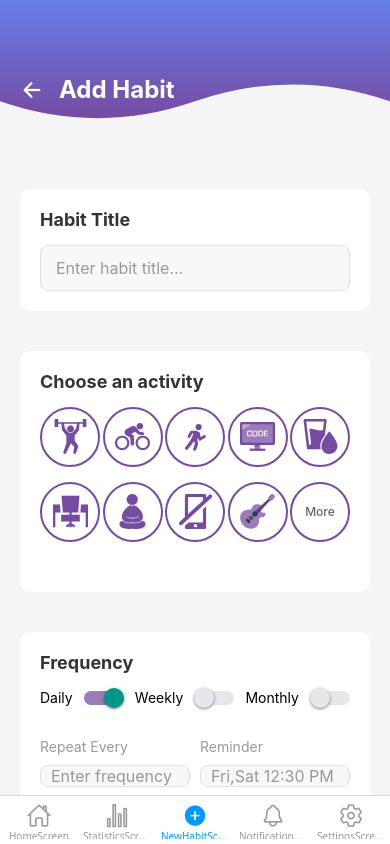
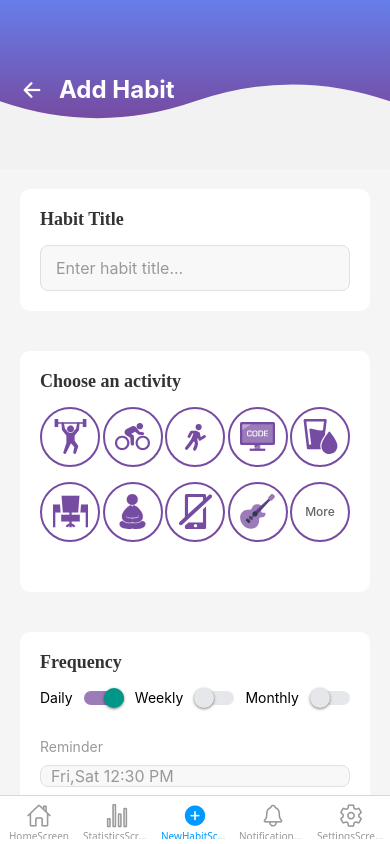
Before and after one commit to AbhishekSharma-97/SuccessStreak, a React Native app: screen /NewHabitScreen in a window 390 px wide. Built offline with nearby package versions, Linux system fonts and the light colour scheme.

Commit message:
feature: frequency changes done for week and daily

```diff
--- a/src/screens/NewHabitScreen.tsx
+++ b/src/screens/NewHabitScreen.tsx
@@ -16,6 +16,17 @@ const NewHabitScreen = () => {
   const [habitTitle, setHabitTitle] = useState('');
   const [selectedActivity, setSelectedActivity] = useState<number | null>(null);
   const [frequency, setFrequency] = useState<'daily' | 'weekly' | 'monthly'>('daily');
+  const [selectedDays, setSelectedDays] = useState<boolean[]>([false, false, false, false, false, false, false]); // M-S
+
+  const dayLabels = ['M', 'T', 'W', 'T', 'F', 'S', 'S'];
+
+  const toggleDay = (index: number) => {
+    setSelectedDays(prev => {
+      const updated = [...prev];
+      updated[index] = !updated[index];
+      return updated;
+    });
+  };
 
   const activities = [
     {id: 0, name: 'Weightlifting', icon: <WeightLift size={35} />},
@@ -31,9 +42,9 @@ const NewHabitScreen = () => {
   ];
 
   return (
+    <>
+      <CurvedHeader title="Add Habit" />
       <ScrollView style={styles.container}>
-      <CurvedHeader title="Add Habit" />
-
         <View style={styles.contentContainer}>
           <View style={styles.habitBox}>
             <Text style={styles.habitLabel}>Habit Title</Text>
@@ -104,6 +115,18 @@ const NewHabitScreen = () => {
                 thumbColor={frequency === 'monthly' ? colors.secondary : colors.borderLight}
               />
             </View>
+            {frequency === 'weekly' && (
+              <View style={styles.weekDaysRow}>
+                {dayLabels.map((label, idx) => (
+                  <TouchableOpacity
+                    key={label}
+                    style={[styles.dayCheckbox, selectedDays[idx] && styles.dayCheckboxSelected]}
+                    onPress={() => toggleDay(idx)}>
+                    <Text style={[styles.dayLabel, selectedDays[idx] && styles.dayLabelSelected]}>{label}</Text>
+                  </TouchableOpacity>
+                ))}
+              </View>
+            )}
             <View
               style={{
                 flexDirection: 'row',
@@ -112,6 +135,7 @@ const NewHabitScreen = () => {
                 marginTop: 20,
                 flex: 1,
               }}>
+              {frequency !== 'daily' && (
                 <View
                   style={{
                     gap: 10,
@@ -136,6 +160,7 @@ const NewHabitScreen = () => {
                     />
                   </View>
                 </View>
+              )}
               <View
                 style={{
                   gap: 10,
@@ -164,6 +189,7 @@ const NewHabitScreen = () => {
           </View>
         </View>
       </ScrollView>
+    </>
   );
 };
 
@@ -186,8 +212,9 @@ const styles = StyleSheet.create({
   },
   habitLabel: {
     fontSize: 18,
+    color: colors.textDark,
+    fontFamily: 'cursive',
     fontWeight: 'bold',
-    color: colors.textDark,
     marginBottom: 15,
   },
   inputContainer: {
@@ -248,6 +275,35 @@ const styles = StyleSheet.create({
     marginTop: 10,
     textAlignVertical: 'center',
   },
+  weekDaysRow: {
+    flexDirection: 'row',
+    justifyContent: 'space-between',
+    marginTop: 15,
+    marginBottom: 10,
+    gap: 6,
+  },
+  dayCheckbox: {
+    width: 32,
+    height: 32,
+    borderRadius: 16,
+    borderWidth: 1,
+    borderColor: colors.borderInput,
+    backgroundColor: colors.input,
+    justifyContent: 'center',
+    alignItems: 'center',
+  },
+  dayCheckboxSelected: {
+    backgroundColor: colors.secondary,
+    borderColor: colors.secondary,
+  },
+  dayLabel: {
+    color: colors.textLight,
+    fontWeight: 'bold',
+    fontSize: 14,
+  },
+  dayLabelSelected: {
+    color: colors.surface,
+  },
 });
 
 export default NewHabitScreen;
```
Lines whose indentation alone changed are shown as unchanged.
